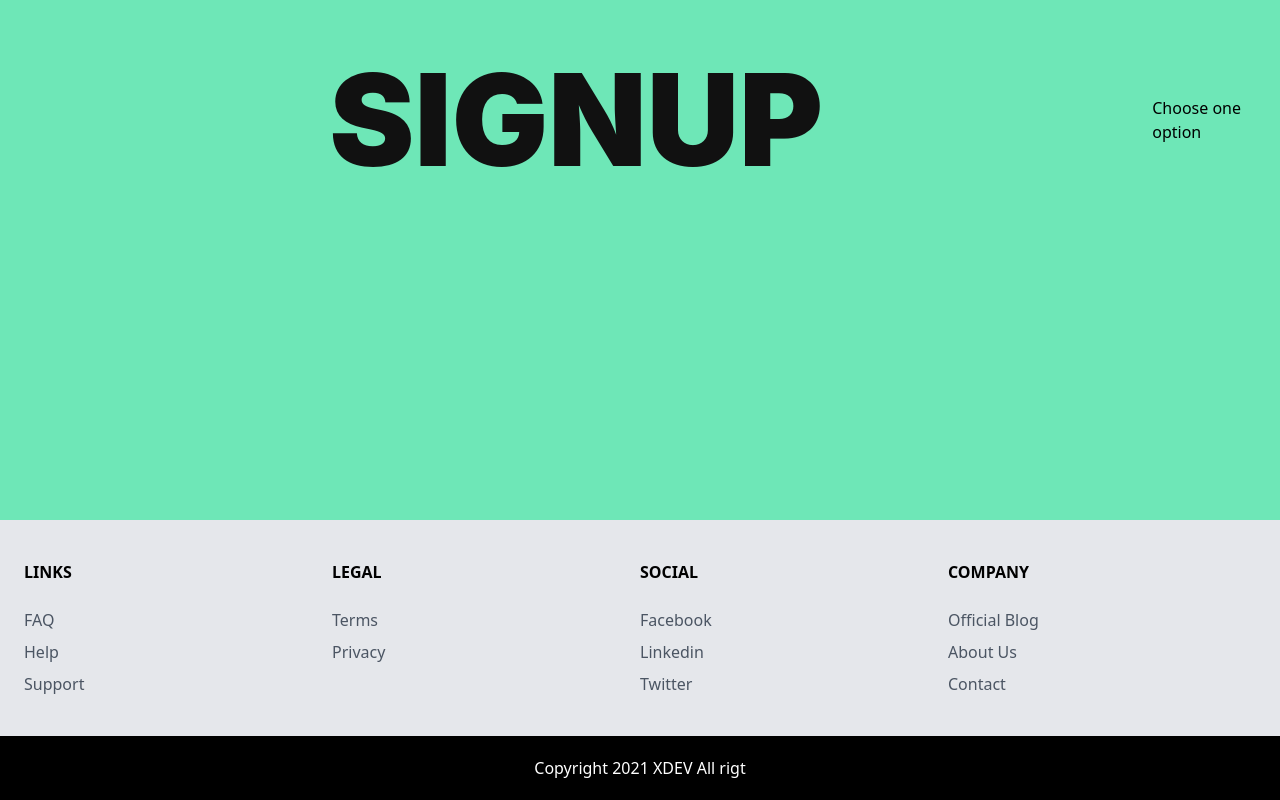
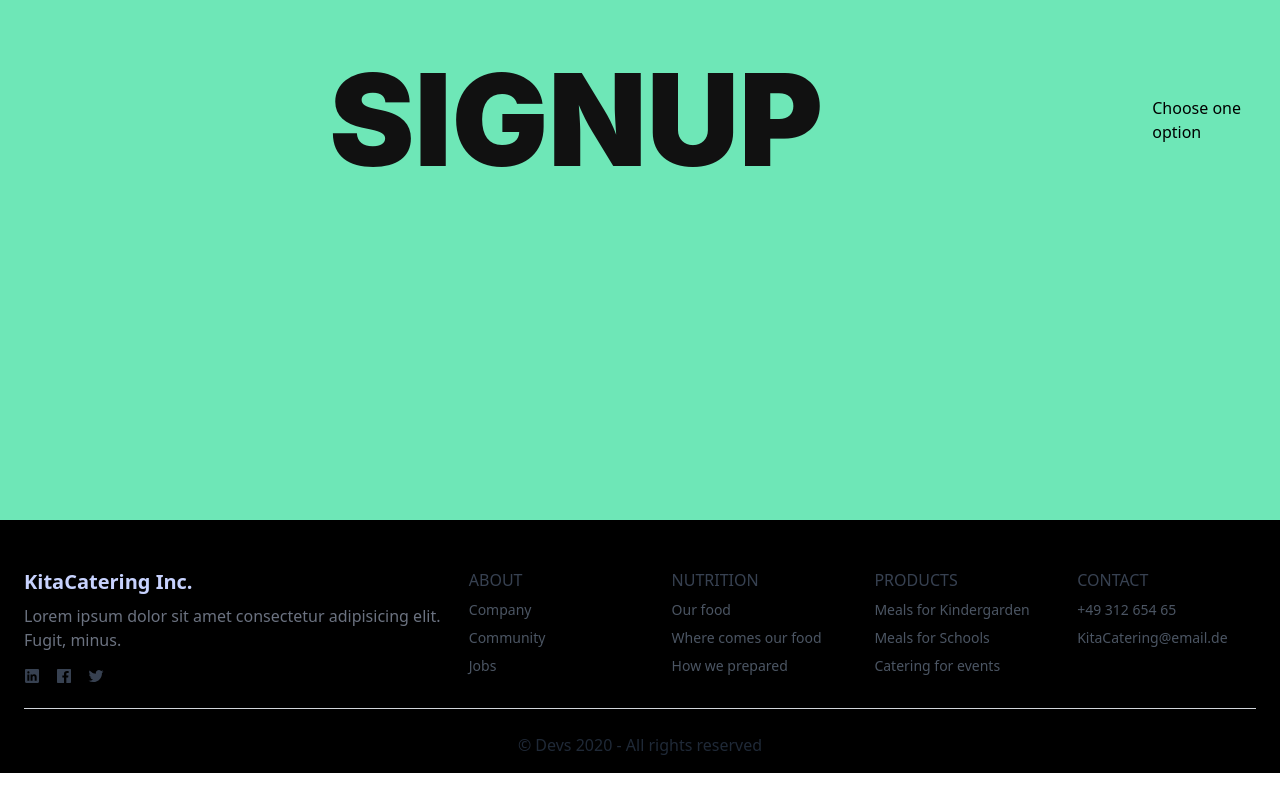
Before and after one commit to darayaq-01/kita-catering, a React (Create React App) app in the folder client/: page /signup in a window 1280 px wide. Shown: the part 344-1144 px from the top of the page. After the commit the page ends 1117 px from the top, so only its background shows below. Built offline with nearby package versions, Linux system fonts and the light colour scheme.

Commit message:
build(footer): footer is ready. Need to customize

```diff
--- a/client/src/components/Footer/Column1.jsx
+++ b/client/src/components/Footer/Column1.jsx
@@ -1,35 +1,27 @@
 import React from 'react';
-
+import { Link } from 'react-router-dom';
 const Column1 = () => {
     return (
-        <div class="w-full md:w-1/4 text-center md:text-left">
-            <h5 class="uppercase mb-6 font-bold">Links</h5>
-            <ul class="mb-4">
-                <li class="mt-2">
-                    <a
-                        href="/"
-                        class="hover:underline text-gray-600 hover:text-orange-500"
-                    >
-                        FAQ
-                    </a>
-                </li>
-                <li class="mt-2">
-                    <a
-                        href="/"
-                        class="hover:underline text-gray-600 hover:text-orange-500"
-                    >
-                        Help
-                    </a>
-                </li>
-                <li class="mt-2">
-                    <a
-                        href="/"
-                        class="hover:underline text-gray-600 hover:text-orange-500"
-                    >
-                        Support
-                    </a>
-                </li>
-            </ul>
+        <div>
+            <h3 className="text-gray-700 uppercase dark:text-white">About</h3>
+            <Link
+                to="/"
+                className="block mt-2 text-sm text-gray-600 dark:text-gray-400 hover:underline"
+            >
+                Company
+            </Link>
+            <Link
+                to="/"
+                className="block mt-2 text-sm text-gray-600 dark:text-gray-400 hover:underline"
+            >
+                Community
+            </Link>
+            <Link
+                to="/"
+                className="block mt-2 text-sm text-gray-600 dark:text-gray-400 hover:underline"
+            >
+                Jobs
+            </Link>
         </div>
     );
 };
--- a/client/src/components/Footer/Column2.jsx
+++ b/client/src/components/Footer/Column2.jsx
@@ -1,27 +1,30 @@
 import React from 'react';
+import { Link } from 'react-router-dom';
 
 const Column2 = () => {
     return (
-        <div class="w-full md:w-1/4 text-center md:text-left">
-            <h5 class="uppercase mb-6 font-bold">Legal</h5>
-            <ul class="mb-4">
-                <li class="mt-2">
-                    <a
-                        href="/"
-                        class="hover:underline text-gray-600 hover:text-orange-500"
-                    >
-                        Terms
-                    </a>
-                </li>
-                <li class="mt-2">
-                    <a
-                        href="/"
-                        class="hover:underline text-gray-600 hover:text-orange-500"
-                    >
-                        Privacy
-                    </a>
-                </li>
-            </ul>
+        <div>
+            <h3 className="text-gray-700 uppercase dark:text-white">
+                Nutrition
+            </h3>
+            <Link
+                to="/"
+                className="block mt-2 text-sm text-gray-600 dark:text-gray-400 hover:underline"
+            >
+                Our food
+            </Link>
+            <Link
+                to="/"
+                className="block mt-2 text-sm text-gray-600 dark:text-gray-400 hover:underline"
+            >
+                Where comes our food
+            </Link>
+            <Link
+                to="/"
+                className="block mt-2 text-sm text-gray-600 dark:text-gray-400 hover:underline"
+            >
+                How we prepared
+            </Link>
         </div>
     );
 };
--- a/client/src/components/Footer/Column3.jsx
+++ b/client/src/components/Footer/Column3.jsx
@@ -1,35 +1,30 @@
 import React from 'react';
+import { Link } from 'react-router-dom';
 
 const Column3 = () => {
     return (
-        <div class="w-full md:w-1/4 text-center md:text-left">
-            <h5 class="uppercase mb-6 font-bold">Social</h5>
-            <ul class="mb-4">
-                <li class="mt-2">
-                    <a
-                        href="/"
-                        class="hover:underline text-gray-600 hover:text-orange-500"
-                    >
-                        Facebook
-                    </a>
-                </li>
-                <li class="mt-2">
-                    <a
-                        href="/"
-                        class="hover:underline text-gray-600 hover:text-orange-500"
-                    >
-                        Linkedin
-                    </a>
-                </li>
-                <li class="mt-2">
-                    <a
-                        href="/"
-                        class="hover:underline text-gray-600 hover:text-orange-500"
-                    >
-                        Twitter
-                    </a>
-                </li>
-            </ul>
+        <div>
+            <h3 className="text-gray-700 uppercase dark:text-white">
+                Products
+            </h3>
+            <Link
+                to="/"
+                className="block mt-2 text-sm text-gray-600 dark:text-gray-400 hover:underline"
+            >
+                Meals for Kindergarden
+            </Link>
+            <Link
+                to="/"
+                className="block mt-2 text-sm text-gray-600 dark:text-gray-400 hover:underline"
+            >
+                Meals for Schools
+            </Link>
+            <Link
+                to="/"
+                className="block mt-2 text-sm text-gray-600 dark:text-gray-400 hover:underline"
+            >
+                Catering for events
+            </Link>
         </div>
     );
 };
--- a/client/src/components/Footer/Column4.jsx
+++ b/client/src/components/Footer/Column4.jsx
@@ -1,35 +1,16 @@
 import React from 'react';
+import { Link } from 'react-router-dom';
 
 const Column4 = () => {
     return (
-        <div class="w-full md:w-1/4 text-center md:text-left">
-            <h5 class="uppercase mb-6 font-bold">Company</h5>
-            <ul class="mb-4">
-                <li class="mt-2">
-                    <a
-                        href="/"
-                        class="hover:underline text-gray-600 hover:text-orange-500"
-                    >
-                        Official Blog
-                    </a>
-                </li>
-                <li class="mt-2">
-                    <a
-                        href="/"
-                        class="hover:underline text-gray-600 hover:text-orange-500"
-                    >
-                        About Us
-                    </a>
-                </li>
-                <li class="mt-2">
-                    <a
-                        href="/"
-                        class="hover:underline text-gray-600 hover:text-orange-500"
-                    >
-                        Contact
-                    </a>
-                </li>
-            </ul>
+        <div>
+            <h3 class="text-gray-700 uppercase dark:text-white">Contact</h3>
+            <span class="block mt-2 text-sm text-gray-600 dark:text-gray-400 hover:underline">
+                +49 312 654 65
+            </span>
+            <span class="block mt-2 text-sm text-gray-600 dark:text-gray-400 hover:underline">
+                KitaCatering@email.de
+            </span>
         </div>
     );
 };
--- a/client/src/components/Footer/Footer.jsx
+++ b/client/src/components/Footer/Footer.jsx
@@ -6,18 +6,86 @@ import Column4 from './Column4';
 
 function Footer() {
     return (
-        <footer className="md:container md:mx-auto">
-            <div class="container  mx-auto px-6 pt-10 pb-6 bg-gray-200">
-                <div class="flex flex-wrap">
-                    <Column1 />
-                    <Column2 />
-                    <Column3 />
-                    <Column4 />
+        <footer className="bg-black bg-opacity-85 pt-8">
+            <div className="container px-6 py-4 mx-auto">
+                <div className="lg:flex">
+                    <div className="w-full -mx-6 lg:w-2/5">
+                        <div className="px-6">
+                            <div>
+                                <a
+                                    href="/"
+                                    className="text-xl font-bold text-indigo-200 dark:text-white hover:text-indigo-50 dark:hover:text-gray-300"
+                                    text-indigo
+                                >
+                                    KitaCatering Inc.
+                                </a>
+                            </div>
+
+                            <p className="max-w-md mt-2 text-gray-500 dark:text-gray-400">
+                                Lorem ipsum dolor sit amet consectetur
+                                adipisicing elit. Fugit, minus.
+                            </p>
+
+                            <div className="flex mt-4 -mx-2">
+                                <a
+                                    href="/"
+                                    className="mx-2 text-gray-700 dark:text-gray-200 hover:text-gray-600 dark:hover:text-gray-400"
+                                    aria-label="LinkdIn"
+                                >
+                                    <svg
+                                        className="w-4 h-4 fill-current"
+                                        viewBox="0 0 512 512"
+                                    >
+                                        <path d="M444.17,32H70.28C49.85,32,32,46.7,32,66.89V441.61C32,461.91,49.85,480,70.28,480H444.06C464.6,480,480,461.79,480,441.61V66.89C480.12,46.7,464.6,32,444.17,32ZM170.87,405.43H106.69V205.88h64.18ZM141,175.54h-.46c-20.54,0-33.84-15.29-33.84-34.43,0-19.49,13.65-34.42,34.65-34.42s33.85,14.82,34.31,34.42C175.65,160.25,162.35,175.54,141,175.54ZM405.43,405.43H341.25V296.32c0-26.14-9.34-44-32.56-44-17.74,0-28.24,12-32.91,23.69-1.75,4.2-2.22,9.92-2.22,15.76V405.43H209.38V205.88h64.18v27.77c9.34-13.3,23.93-32.44,57.88-32.44,42.13,0,74,27.77,74,87.64Z" />
+                                    </svg>
+                                </a>
+
+                                <a
+                                    href="/"
+                                    className="mx-2 text-gray-700 dark:text-gray-200 hover:text-gray-600 dark:hover:text-gray-400"
+                                    aria-label="Facebook"
+                                >
+                                    <svg
+                                        className="w-4 h-4 fill-current"
+                                        viewBox="0 0 512 512"
+                                    >
+                                        <path d="M455.27,32H56.73A24.74,24.74,0,0,0,32,56.73V455.27A24.74,24.74,0,0,0,56.73,480H256V304H202.45V240H256V189c0-57.86,40.13-89.36,91.82-89.36,24.73,0,51.33,1.86,57.51,2.68v60.43H364.15c-28.12,0-33.48,13.3-33.48,32.9V240h67l-8.75,64H330.67V480h124.6A24.74,24.74,0,0,0,480,455.27V56.73A24.74,24.74,0,0,0,455.27,32Z" />
+                                    </svg>
+                                </a>
+
+                                <a
+                                    href="/"
+                                    className="mx-2 text-gray-700 dark:text-gray-200 hover:text-gray-600 dark:hover:text-gray-400"
+                                    aria-label="Twitter"
+                                >
+                                    <svg
+                                        className="w-4 h-4 fill-current"
+                                        viewBox="0 0 512 512"
+                                    >
+                                        <path d="M496,109.5a201.8,201.8,0,0,1-56.55,15.3,97.51,97.51,0,0,0,43.33-53.6,197.74,197.74,0,0,1-62.56,23.5A99.14,99.14,0,0,0,348.31,64c-54.42,0-98.46,43.4-98.46,96.9a93.21,93.21,0,0,0,2.54,22.1,280.7,280.7,0,0,1-203-101.3A95.69,95.69,0,0,0,36,130.4C36,164,53.53,193.7,80,211.1A97.5,97.5,0,0,1,35.22,199v1.2c0,47,34,86.1,79,95a100.76,100.76,0,0,1-25.94,3.4,94.38,94.38,0,0,1-18.51-1.8c12.51,38.5,48.92,66.5,92.05,67.3A199.59,199.59,0,0,1,39.5,405.6,203,203,0,0,1,16,404.2,278.68,278.68,0,0,0,166.74,448c181.36,0,280.44-147.7,280.44-275.8,0-4.2-.11-8.4-.31-12.5A198.48,198.48,0,0,0,496,109.5Z" />
+                                    </svg>
+                                </a>
+                            </div>
+                        </div>
+                    </div>
+
+                    <div className="mt-6 lg:mt-0 lg:flex-1">
+                        <div className="grid grid-cols-2 gap-6 sm:grid-cols-3 md:grid-cols-4">
+                            <Column1 />
+                            <Column2 />
+                            <Column3 />
+                            <Column4 />
+                        </div>
+                    </div>
                 </div>
-            </div>
 
-            <div className="flex justify-center items-center h-16 bg-black text-white">
-                <p>Copyright 2021 XDEV All rigt</p>
+                <hr className="h-px my-6 bg-gray-300 border-none dark:bg-gray-700" />
+
+                <div>
+                    <p className="text-center text-gray-800 dark:text-white">
+                        © Devs 2020 - All rights reserved
+                    </p>
+                </div>
             </div>
         </footer>
     );
```
